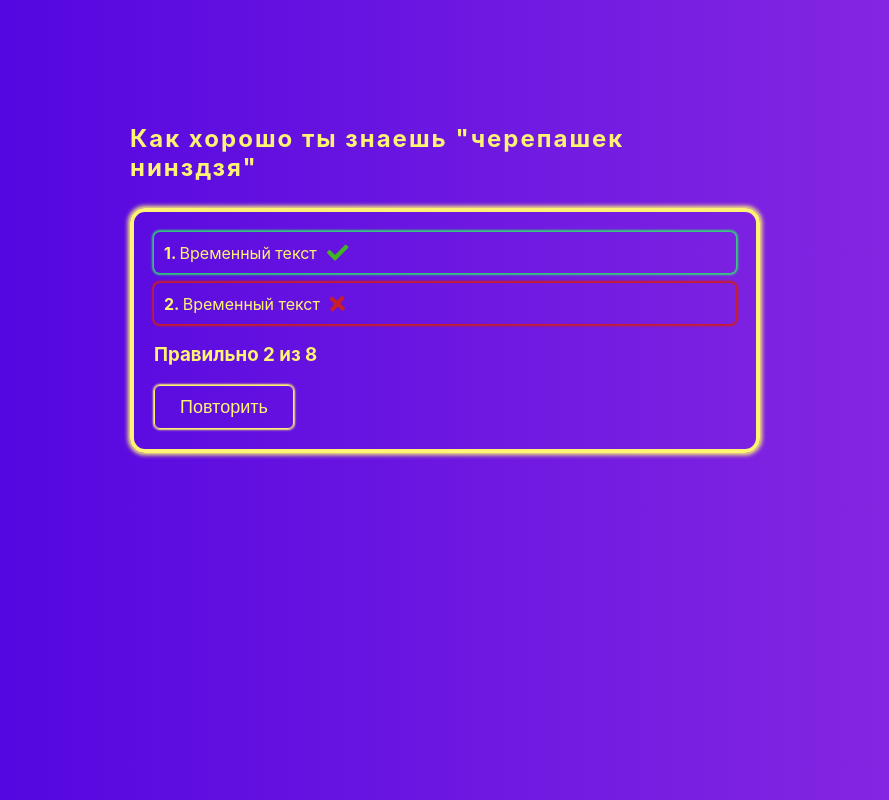
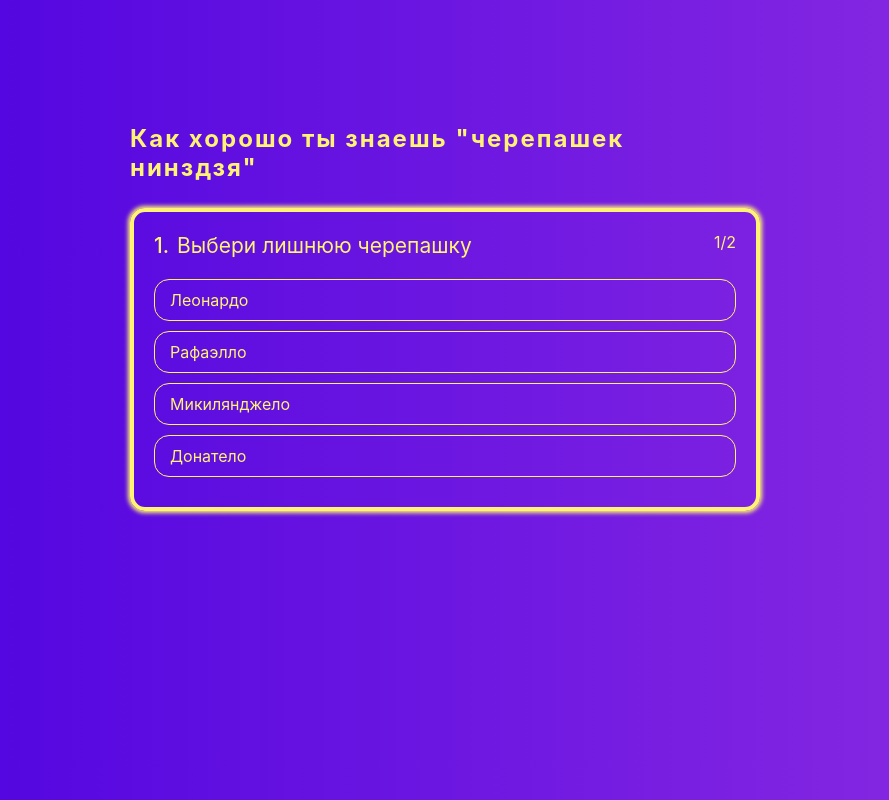
Before and after one commit to top-web-knurl/React-quiz, a React (Create React App) app: page / in a window 1280 px wide. Shown: the whole page, without its empty margins (195-1084 px from the left). Built offline with nearby package versions, Linux system fonts and the light colour scheme.

Commit message:
Вычисление результатов опроса и рестаст опроса

```diff
--- a/src/components/FinishedQuiz/FinishedQuiz.jsx
+++ b/src/components/FinishedQuiz/FinishedQuiz.jsx
@@ -3,30 +3,40 @@ import classes from './FinishedQuiz.module.css';
 import { FontAwesomeIcon } from '@fortawesome/react-fontawesome';
 import { faTimes, faCheck } from '@fortawesome/free-solid-svg-icons'
 const FinishedQuiz = props => {
-
+    const { results, quiz, onRestartQuiz } = props;
     const { FinishedQuiz, succsess, fail } = classes;
-
+    const successCount = Object.keys(results).reduce((total, key) => {
+        if (results[key] === 'succsess') {
+            total++;
+        }
+        return total;
+    }, 0)
     return (
         <div className={FinishedQuiz}>
             <ul>
-                <li className={succsess}>
-                    <strong>1. </strong>
-                    Временный текст
-                    <FontAwesomeIcon icon={faCheck} size="lg" />
-                </li>
-                <li className={fail}>
-                    <strong>2. </strong>
-                    Временный текст
-                    <FontAwesomeIcon icon={faTimes} spin size="lg" />
-                </li>
+                {quiz.map((quizItem, index) => {
+                    let flagResult = results[quizItem.quizId] === 'fail' ? false : true
+                    return (
+
+                        <li key={index} className={flagResult ? succsess : fail}>
+                            <strong>{index + 1}.</strong>
+                            <span>{quizItem.question}</span>
+                            <FontAwesomeIcon
+                                icon={flagResult ? faCheck : faTimes}
+                                size="lg"
+                                spin={!flagResult}
+                            />
+                        </li>
+                    )
+                })}
             </ul>
 
             <h3>
-                Правильно 2 из 8
+                Правильно {successCount} из {quiz.length}
             </h3>
 
             <nav>
-                <button>Повторить</button>
+                <button onClick={onRestartQuiz}>Повторить</button>
             </nav>
         </div>
     )
--- a/src/components/FinishedQuiz/FinishedQuiz.module.css
+++ b/src/components/FinishedQuiz/FinishedQuiz.module.css
@@ -19,7 +19,9 @@
     border-radius: 6px;
     margin-bottom: 10px;
 }
-
+.FinishedQuiz ul li span{
+    margin-left: 5px;
+}
 .FinishedQuiz ul li svg {
     margin-left: 10px;
 }
--- a/src/containers/Quiz/Quiz.js
+++ b/src/containers/Quiz/Quiz.js
@@ -6,7 +6,8 @@ import classes from './Quiz.module.css';
 class Quiz extends Component {
 
     state = {
-        isFinished: true,
+        results: {},
+        isFinished: false,
         activeQuestion: 0,
         answerState: null, //информация о текущем клике пользователя
         quiz: [
@@ -35,22 +36,39 @@ class Quiz extends Component {
         ]
     }
 
-    onAnswerClickHandler = (answerId) => {
+    onAnswerClickHandler = answerId => {
+
         if (this.state.answerState) {
             //берем единственное значение для проверки, если succsess то выходим
             // что бы при двойном клике не пропускало следущий вопрос
-            const key = Object.values(this.state.answerState)[0];
-
-            if (key === 'succsess') {
+            const values = Object.values(this.state.answerState)[0]
+            if (values === 'success') {
                 return
             }
 
         }
-        const question = this.state.quiz[this.state.activeQuestion]//текущий вопрос
+        const question = this.state.quiz[this.state.activeQuestion];//текущий вопрос
+        const results = this.state.results;
+
+        if (results[question.quizId] === 'succsess') {
+            return false
+        }
+
         if (question.rightAnsverId === answerId) {//проверяем правильный ли ответ
+
+
+            if (!results[question.quizId]) {
+                results[question.quizId] = 'succsess';
+            }
+
             this.setState({
-                answerState: { [answerId]: 'succsess' }
+                answerState: {
+                    [answerId]: 'succsess',
+                },
+                results
             })
+
+
             const timeout = window.setTimeout(() => {
 
                 if (this.isQuizFinished()) {
@@ -58,25 +76,42 @@ class Quiz extends Component {
                         isFinished: true,
                     })
                 } else {
-
                     this.setState({
                         activeQuestion: this.state.activeQuestion + 1,
                         answerState: null
                     })
 
                 }
-                window.clearTimeout(timeout)
+
+                window.clearTimeout(timeout);
             }, 950)
 
+
+
         } else {
+
+            results[question.quizId] = 'fail';
             this.setState({
-                answerState: { [answerId]: 'fail' }
+                answerState: {
+                    [answerId]: 'fail',
+                },
+                results
             })
         }
+
     }
 
     isQuizFinished() {
         return this.state.activeQuestion + 1 === this.state.quiz.length
+    }
+
+    onRestartQuiz =  ()=> {
+        this.setState({
+            results: {},
+            isFinished: false,
+            activeQuestion: 0,
+            answerState: null,
+        })
     }
 
     render() {
@@ -90,7 +125,9 @@ class Quiz extends Component {
                     {
                         this.state.isFinished
                             ? <FinishedQuiz
-
+                                results={this.state.results}
+                                quiz={this.state.quiz}
+                                onRestartQuiz={this.onRestartQuiz}
                             />
                             : <ActiveQuiz
                                 onAnswerClick={this.onAnswerClickHandler}
```
